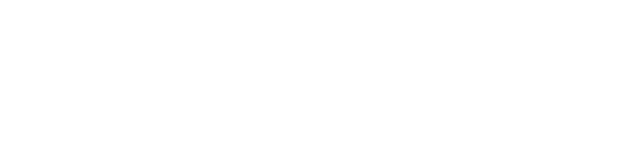
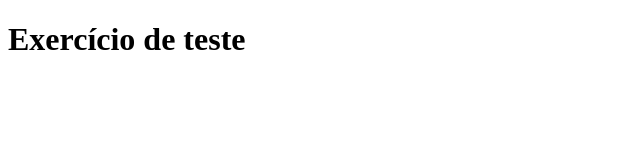
Before and after one commit to devdaviricardo/html-css, a plain HTML site: page exercícios/ex022/index.html in a window 1280 px wide. Shown: the whole page, without its empty margins (0-640 px from the left). Drawn offline with Linux system fonts and the light colour scheme.

Commit message:
criei exercicio 22

```diff
--- a/exercícios/ex022/index.html
+++ b/exercícios/ex022/index.html
@@ -3,9 +3,9 @@
 <head>
     <meta charset="UTF-8">
     <meta name="viewport" content="width=device-width, initial-scale=1.0">
-    <title>Document</title>
+    <title>teste</title>
 </head>
 <body>
-
+    <h1>Exercício de teste</h1>
 </body>
 </html>
```
